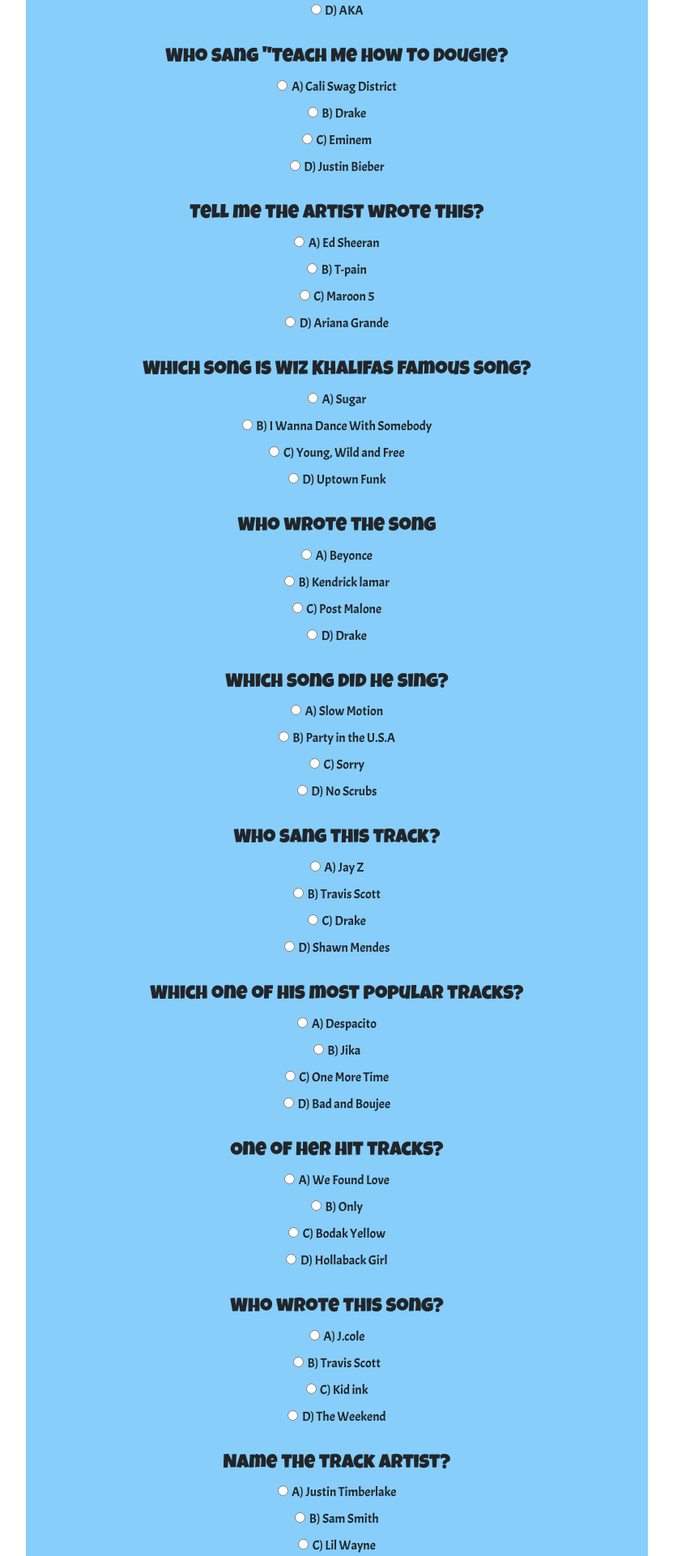
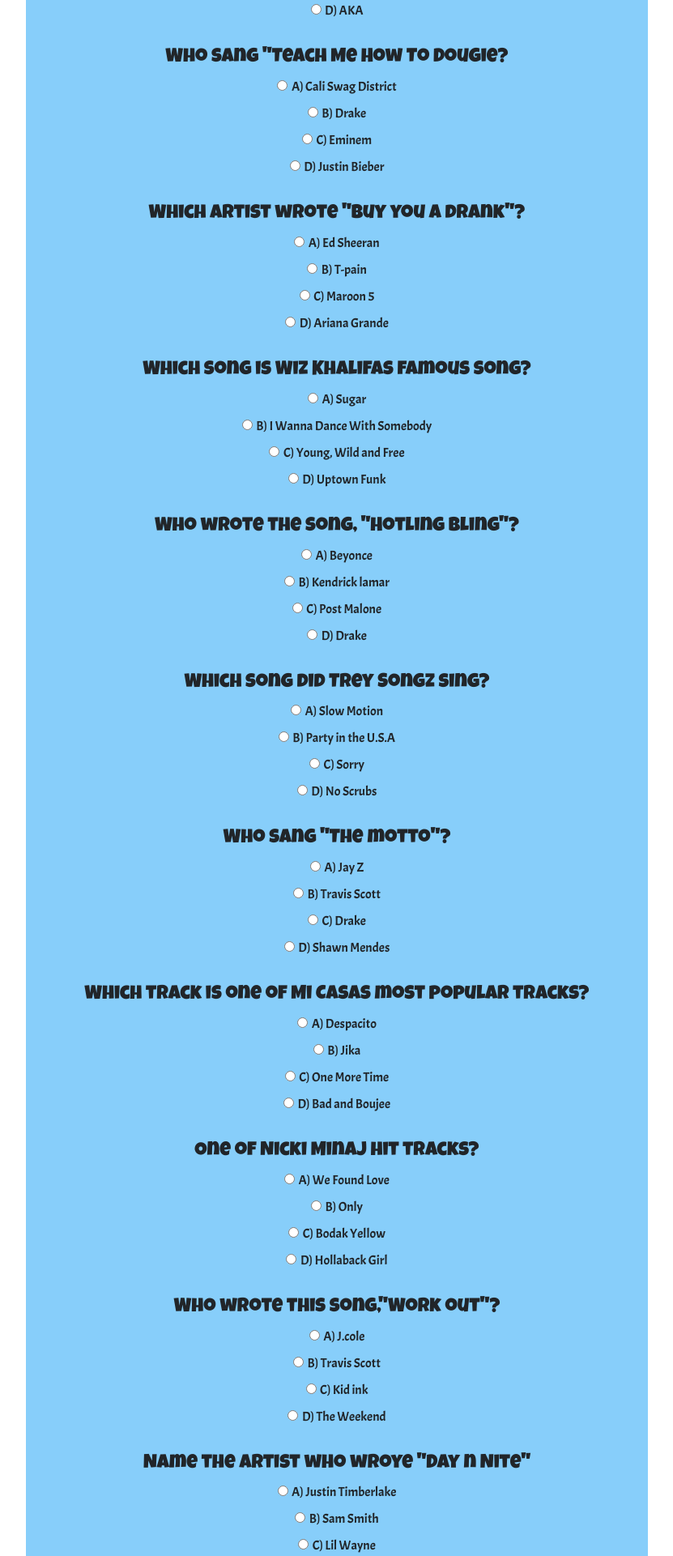
Before and after one commit to ReeceB4/musicQuiz, a PHP site: page / in a window 1280 px wide. Shown: the part 2225-4146 px from the top of the page at 81% size, without its empty margins (224-1055 px from the left). Run offline with PHP 8.4, Linux system fonts and the light colour scheme; some web fonts are replaced.

Commit message:
changed the content info of arrays

```diff
--- a/index.php
+++ b/index.php
@@ -128,7 +128,7 @@
                 'rightAnswer' => 'A'
             ),
             'question4' => array(
-                'Question' => 'Tell me the artist wrote this?',
+                'Question' => 'Which artist wrote "Buy you a drank"?',
                 'Answers' => array(
                     'A' => 'Ed Sheeran',
                     'B' => 'T-pain',
@@ -148,7 +148,7 @@
             'rightAnswer' => 'C'
             ),
             'question6' => array(
-                'Question' => 'Who wrote the song',
+                'Question' => 'Who wrote the song, "Hotling Bling"?',
                 'Answers' => array(
                     'A' => 'Beyonce',
                     'B' => 'Kendrick lamar',
@@ -158,7 +158,7 @@
                 'rightAnswer' => 'D'
             ),
             'question7' => array(
-                'Question' => 'Which song did he sing?',
+                'Question' => 'Which song did Trey Songz sing?',
                 'Answers' => array(
                     'A' => 'Slow Motion',
                     'B' => 'Party in the U.S.A',
@@ -168,7 +168,7 @@
                 'rightAnswer' => 'A'
             ),
             'question8' => array(
-            'Question' => 'Who sang this track?',
+            'Question' => 'Who sang "The motto"?',
             'Answers' => array(
                 'A' => 'Jay Z',
                 'B' => 'Travis Scott',
@@ -178,7 +178,7 @@
             'rightAnswer' => 'C'
             ),
             'question9' => array(
-                'Question' => 'Which one of his most popular tracks?',
+                'Question' => 'Which track is one of Mi Casas most popular tracks?',
                 'Answers' => array(
                     'A' => 'Despacito',
                     'B' => 'Jika',
@@ -188,7 +188,7 @@
                 'rightAnswer' => 'B'
             ),
             'question10' => array(
-                'Question' => 'One of her hit tracks?',
+                'Question' => 'One of Nicki Minaj hit tracks?',
                 'Answers' => array(
                     'A' => 'We Found Love',
                     'B' => 'Only',
@@ -198,7 +198,7 @@
                 'rightAnswer' => 'B'
             ),
             'question11' => array(
-                'Question' => 'Who wrote this song?',
+                'Question' => 'Who wrote this song,"Work out"?',
                 'Answers' => array(
                     'A' => 'J.cole',
                     'B' => 'Travis Scott',
@@ -208,7 +208,7 @@
                 'rightAnswer' => 'A'
             ),
             'question12' => array(
-                'Question' => 'Name the track artist?',
+                'Question' => 'Name the artist who wroye "Day n Nite"',
                 'Answers' => array(
                     'A' => 'Justin Timberlake',
                     'B' => 'Sam Smith',
@@ -218,7 +218,7 @@
                 'rightAnswer' => 'D'
             ),
             'question13' => array(
-                'Question' => 'Which is one of there popular tracks?',
+                'Question' => 'Which is one of Earth, Wind and Fires popular tracks?',
                 'Answers' => array(
                     'A' => 'Happy',
                     'B' => 'September',
@@ -228,7 +228,7 @@
                 'rightAnswer' => 'B'
             ),
             'question14' => array(
-                'Question' => 'Which artist sang this hit?',
+                'Question' => 'Which artist sang this hit, "Gold digger"?',
                 'Answers' => array(
                     'A' => 'Shawn Mendes',
                     'B' => 'Bruno Mars',
@@ -268,7 +268,7 @@
                 'rightAnswer' => 'C'
             ),
             'question18' => array(
-                'Question' => 'Which song did he sing?  ',
+                'Question' => 'Which song did Tyga sing?  ',
                 'Answers' => array(
                     'A' => 'Taste',
                     'B' => 'DNA',
@@ -288,7 +288,7 @@
                 'rightAnswer' => 'B'
             ),
             'question20' => array(
-                'Question' => 'The song he dedicated to his daughter?',
+                'Question' => 'The song Stevie Wonder dedicated to his daughter?',
                 'Answers' => array(
                     'A' => 'Baby One More Time',
                     'B' => 'Isnt she lovely',
```
